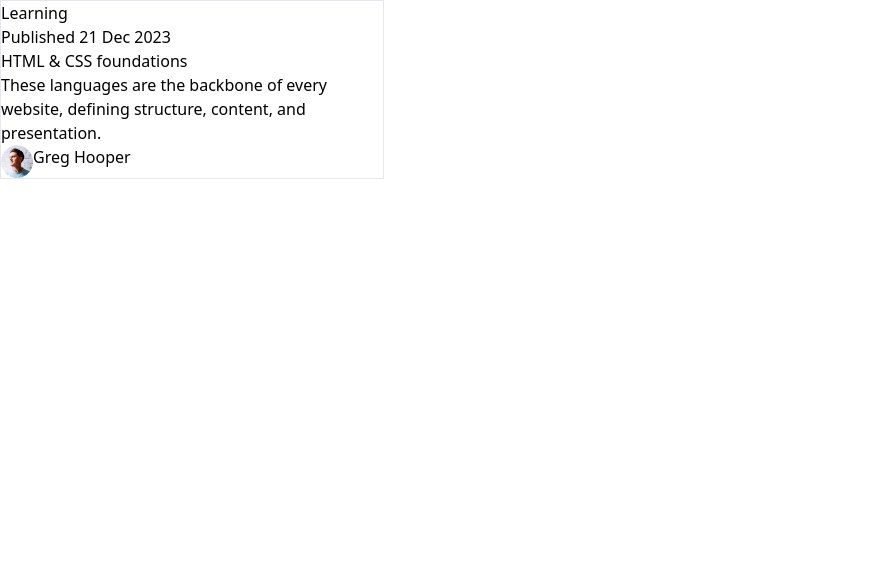
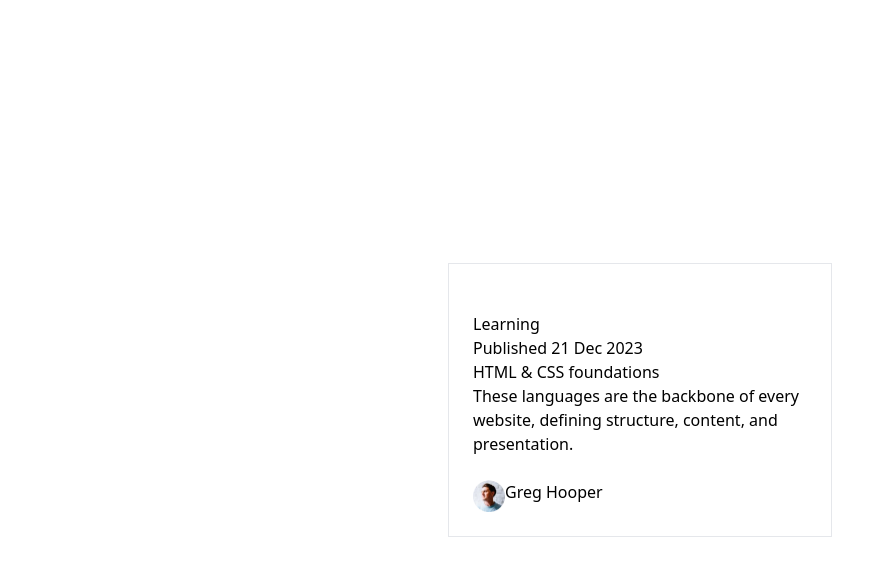
Before and after one commit to raswonders/fem-blog-preview-card, a React (Vite) app: page / in a window 1280 px wide. Shown: the top 576 px of the page, without its empty margins (0-895 px from the left). Built offline with nearby package versions, Linux system fonts and the light colour scheme.

Commit message:
update App component layout

```diff
--- a/src/App.tsx
+++ b/src/App.tsx
@@ -2,8 +2,8 @@ import avatar from "./assets/images/image-avatar.webp";
 
 function App() {
   return (
-    <main>
-      <div className="max-w-80 sm:max-w-96 border flex flex-col">
+    <main className="flex justify-center items-center h-full">
+      <div className="max-w-80 p-6 sm:max-w-96  border flex flex-col items-start gap-6">
         <div></div>
         <div className="flex flex-col">
           <div className="">Learning</div>
--- a/src/index.css
+++ b/src/index.css
@@ -8,3 +8,9 @@
   --yelow: hsla(47, 89%, 63%, 1);
   --grey: hsla(0, 0%, 50%, 1);
 }
+
+html,
+body,
+#root {
+  height: 100%;
+}
```
